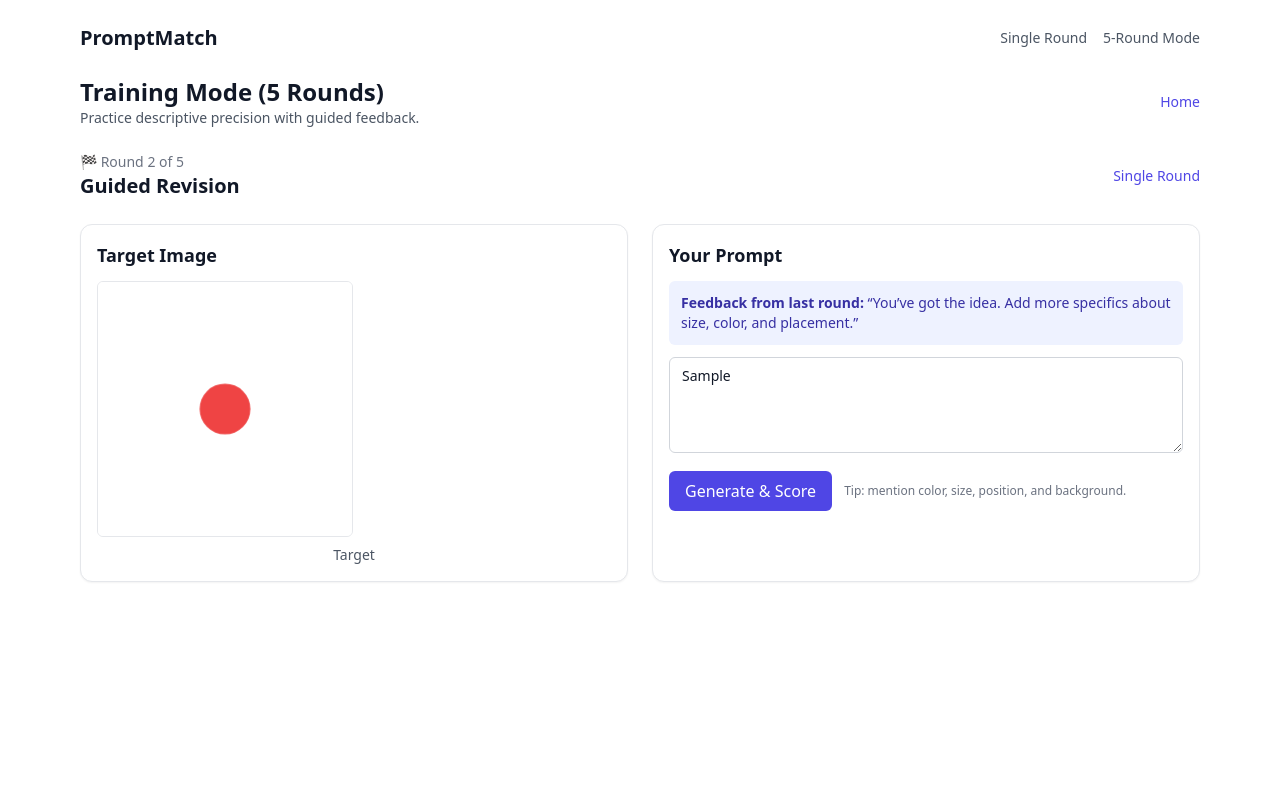
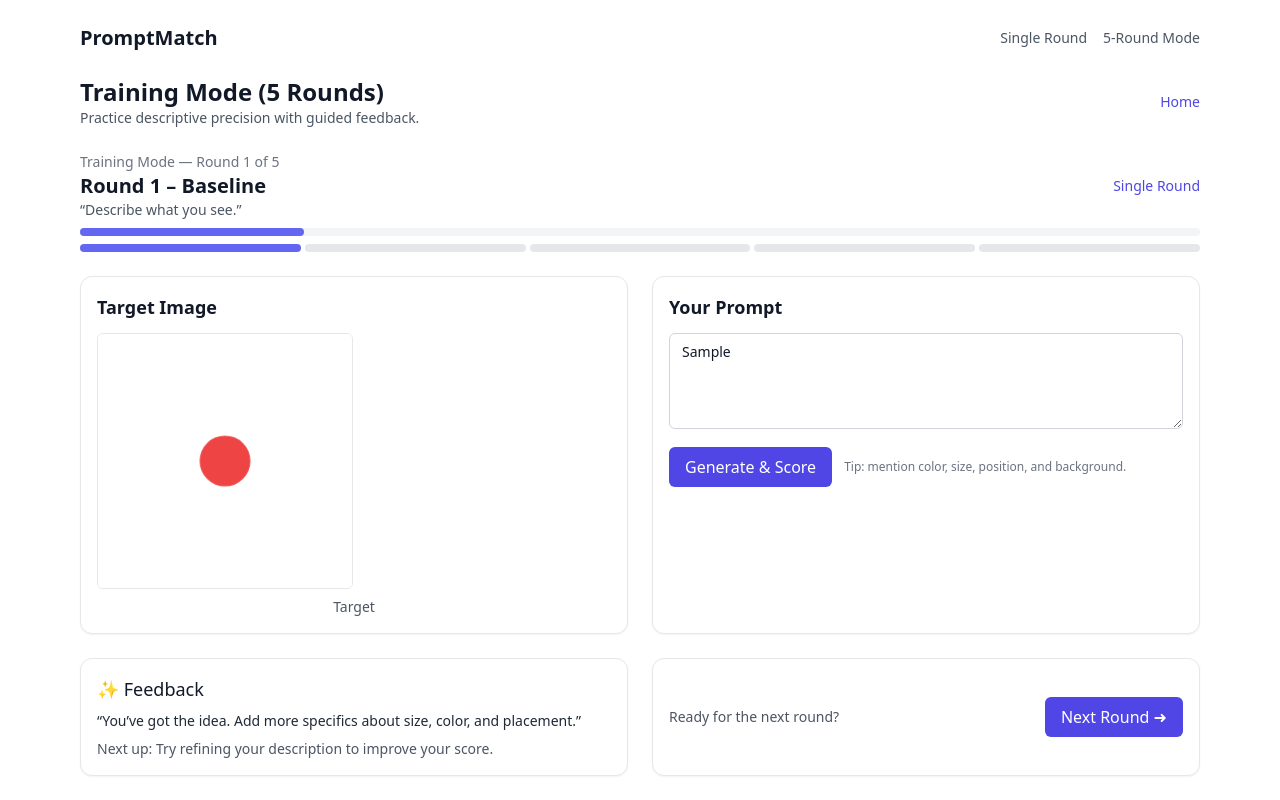
Before and after one commit to TheRichArcher/promptmatch, a Next.js app: page /train in a window 1280 px wide. Both pictures are taken after typing "Sample" into the empty fields and a click on the button "Generate & Score". Built offline with nearby package versions, Linux system fonts and the light colour scheme; no server answers.

Commit message:
feat(train): add round progress UI, feedback card with Next Round CTA, auto-carry prompt, and updated round headers

```diff
--- a/components/TrainingMode.tsx
+++ b/components/TrainingMode.tsx
@@ -1,27 +1,28 @@
 'use client';
 
-import { useMemo, useState } from 'react';
+import { useEffect, useMemo, useState } from 'react';
 import CanvasPreview from '@/components/CanvasPreview';
 import PromptInput from '@/components/PromptInput';
 import { useTraining } from '@/hooks/useTraining';
 import { trainingLevels } from '@/lib/levels';
 
 export default function TrainingMode() {
-	const { state, internal, handleNextRound, resetNewSet, retrySameSet } = useTraining(null);
-	const [isSubmitting, setIsSubmitting] = useState(false);
+	const { state, internal, scoreCurrentRound, goNextRound, resetNewSet, retrySameSet } = useTraining(null);
+	const [isScoring, setIsScoring] = useState(false);
+	const [lastSubmittedRound, setLastSubmittedRound] = useState<number | null>(null);
 
-	const roundTitle = useMemo(() => {
+	const { headerTitle, headerSub } = useMemo(() => {
 		switch (state.round) {
 			case 1:
-				return 'Baseline';
+				return { headerTitle: 'Round 1 – Baseline', headerSub: '“Describe what you see.”' };
 			case 2:
-				return 'Guided Revision';
+				return { headerTitle: 'Round 2 – Guided Revision', headerSub: '“Try improving based on your last feedback.”' };
 			case 3:
-				return 'Peer Example';
+				return { headerTitle: 'Round 3 – Peer Example', headerSub: '“Compare to a model-perfect prompt.”' };
 			case 4:
-				return 'Reinforcement';
+				return { headerTitle: 'Round 4 – Reinforcement', headerSub: '“Try again with a new target.”' };
 			default:
-				return 'Summary';
+				return { headerTitle: 'Round 5 – Results Summary', headerSub: '“View your improvement and feedback highlights.”' };
 		}
 	}, [state.round]);
 
@@ -29,14 +30,27 @@ export default function TrainingMode() {
 	const examplePrompt = internal.levels[Math.max(0, Math.min(internal.levels.length - 1, state.round - 1))]?.examplePrompt ?? '';
 
 	// Preload prompt for Round 2
-	const defaultPrompt =
-		state.round === 2 ? state.prompts[0] ?? '' : state.round === 3 ? examplePrompt || state.prompts[1] || '' : state.round === 4 ? state.prompts[2] || '' : '';
+	const defaultPrompt = useMemo(() => {
+		if (state.round >= 2) {
+			const prior = state.prompts[state.round - 2] ?? '';
+			if (state.round === 3 && examplePrompt) {
+				// Show example but still prefill prior
+				return prior;
+			}
+			return prior;
+		}
+		return '';
+	}, [state.prompts, state.round, examplePrompt]);
+
+	// Progress calculations
+	const progressPct = Math.min(100, Math.max(0, (state.round / 5) * 100));
+	const blocks = new Array(5).fill(0).map((_, i) => i < state.round ? 'filled' : 'empty');
 
 	if (state.isComplete || state.round > 5) {
 		const improvement = state.scores.length >= 2 ? Math.round((state.scores[state.scores.length - 1] ?? 0) - (state.scores[0] ?? 0)) : 0;
 		const avgSimilarity =
 			internal.similarities.length > 0 ? (internal.similarities.reduce((a, b) => a + b, 0) / internal.similarities.length).toFixed(2) : '—';
-		const topTip = internal.feedback?.[0] || state.feedback[0] || 'Describe placement and composition.';
+		const topTip = state.feedback[0] || 'Describe placement and composition.';
 		return (
 			<div className="card p-6 text-center">
 				<div className="mb-2 text-2xl">🎓 Training Complete!</div>
@@ -60,11 +74,12 @@ export default function TrainingMode() {
 	}
 
 	const handleSubmit = async (prompt: string) => {
-		setIsSubmitting(true);
+		setIsScoring(true);
 		try {
-			await handleNextRound(prompt);
+			await scoreCurrentRound(prompt);
+			setLastSubmittedRound(state.round);
 		} finally {
-			setIsSubmitting(false);
+			setIsScoring(false);
 		}
 	};
 
@@ -73,14 +88,33 @@ export default function TrainingMode() {
 
 	return (
 		<div className="space-y-6">
-			<div className="flex items-center justify-between">
-				<div>
-					<div className="text-sm text-gray-500">🏁 Round {state.round} of 5</div>
-					<h2 className="text-xl font-semibold">{roundTitle}</h2>
+			<div className="space-y-2">
+				<div className="flex items-center justify-between">
+					<div>
+						<div className="text-sm text-gray-500">Training Mode — Round {state.round} of 5</div>
+						<h2 className="text-xl font-semibold">{headerTitle}</h2>
+						<div className="text-sm text-gray-600">{headerSub}</div>
+					</div>
+					<a className="text-sm text-primary-600 hover:underline" href="/play">
+						Single Round
+					</a>
 				</div>
-				<a className="text-sm text-primary-600 hover:underline" href="/play">
-					Single Round
-				</a>
+				{/* Progress Bar */}
+				<div className="w-full rounded-full bg-gray-100">
+					<div
+						className="h-2 rounded-full bg-indigo-500 transition-all"
+						style={{ width: `${progressPct}%` }}
+					/>
+				</div>
+				{/* Blocks */}
+				<div className="flex gap-1">
+					{blocks.map((type, idx) => (
+						<div
+							key={idx}
+							className={`h-2 flex-1 rounded ${type === 'filled' ? 'bg-indigo-500' : 'bg-gray-200'}`}
+						/>
+					))}
+				</div>
 			</div>
 
 			<div className="grid gap-6 md:grid-cols-2">
@@ -95,14 +129,37 @@ export default function TrainingMode() {
 							Gold-standard example: <span className="font-semibold">“{examplePrompt}”</span>
 						</div>
 					) : null}
-					{lastFeedback && state.round > 1 ? (
+					{state.round > 1 && (lastFeedback || true) ? (
 						<div className="mb-3 rounded-md bg-indigo-50 p-3 text-sm text-indigo-800">
-							<span className="font-semibold">Feedback from last round:</span> “{lastFeedback}”
+							<span className="font-semibold">💡 Tip from last round:</span> “{lastFeedback || 'Add details about background or lighting.'}”
 						</div>
 					) : null}
-					<PromptInput onSubmit={handleSubmit} isGenerating={isSubmitting} defaultPrompt={defaultPrompt} />
+					<PromptInput onSubmit={handleSubmit} isGenerating={isScoring} defaultPrompt={defaultPrompt} />
 				</div>
 			</div>
+
+			{/* Feedback + Next Round CTA after scoring */}
+			{lastSubmittedRound === state.round ? (
+				<div className="grid gap-6 md:grid-cols-2">
+					<div className="card p-4">
+						<div className="text-lg">✨ Feedback</div>
+						<div className="mt-2 text-sm text-gray-800">“{lastFeedback || 'You’ve got the idea — specify placement and size.'}”</div>
+						<div className="mt-2 text-sm text-gray-600">Next up: Try refining your description to improve your score.</div>
+					</div>
+					<div className="card flex items-center justify-between gap-4 p-4">
+						<div className="text-sm text-gray-600">Ready for the next round?</div>
+						<button
+							className="btn"
+							onClick={() => {
+								goNextRound();
+								setLastSubmittedRound(null);
+							}}
+						>
+							Next Round ➜
+						</button>
+					</div>
+				</div>
+			) : null}
 		</div>
 	);
 }
--- a/hooks/useTraining.ts
+++ b/hooks/useTraining.ts
@@ -127,21 +127,11 @@ export function useTraining(initialSameSet?: { levels: Level[]; images: string[]
 		}));
 	}, []);
 
-	const handleNextRound = useCallback(
-		async (prompt: string | null) => {
+	// Score the current round without advancing; UI controls when to proceed.
+	const scoreCurrentRound = useCallback(async (prompt: string) => {
 		if (state.isComplete) return;
 		const current = state.round;
-
-			// Round-specific behavior:
-			// 1: Baseline (score)
-			// 2: Guided (score) - prefill is handled by UI
-			// 3: Peer Example (score still allowed; UI shows example)
-			// 4: Reinforcement (similar image; score)
-			// 5: Summary (no action)
-			if (current >= 5) {
-				setState((prev) => ({ ...prev, isComplete: true }));
-				return;
-			}
+		if (current >= 5) return;
 
 		const levelIdx = Math.max(0, Math.min(state.levels.length - 1, current - 1));
 		const level = state.levels[levelIdx];
@@ -156,17 +146,6 @@ export function useTraining(initialSameSet?: { levels: Level[]; images: string[]
 			targetDescription = describeSpec(similar);
 		}
 
-			if (!prompt || !prompt.trim()) {
-				// Just advance without scoring if no prompt (defensive)
-				setState((prev) => ({
-					...prev,
-					prompts: [...prev.prompts, ''],
-					round: current + 1,
-					isComplete: current + 1 > 5,
-				}));
-				return;
-			}
-
 		const { score, feedback, similarity01 } = await scoreRound(prompt.trim(), targetDescription, targetImageForScoring ?? undefined);
 
 		setState((prev) => ({
@@ -175,12 +154,20 @@ export function useTraining(initialSameSet?: { levels: Level[]; images: string[]
 			scores: [...prev.scores, score],
 			feedback: [...prev.feedback, feedback],
 			similarities: [...prev.similarities, typeof similarity01 === 'number' ? similarity01 : 0],
-				round: current + 1,
-				isComplete: current + 1 > 5,
 		}));
-		},
-		[state],
-	);
+	}, [state.isComplete, state.levels, state.round, state.targetImages]);
+
+	// Advance to next round; mark complete when entering round 5 (summary).
+	const goNextRound = useCallback(() => {
+		setState((prev) => {
+			const nextRound = Math.min(5, prev.round + 1);
+			return {
+				...prev,
+				round: nextRound,
+				isComplete: nextRound >= 5,
+			};
+		});
+	}, []);
 
 	return {
 		state: {
@@ -192,7 +179,8 @@ export function useTraining(initialSameSet?: { levels: Level[]; images: string[]
 			isComplete: state.isComplete,
 		} as TrainingState,
 		internal: state,
-		handleNextRound,
+		scoreCurrentRound,
+		goNextRound,
 		resetNewSet,
 		retrySameSet,
 	};
```
Lines whose indentation alone changed are shown as unchanged.
